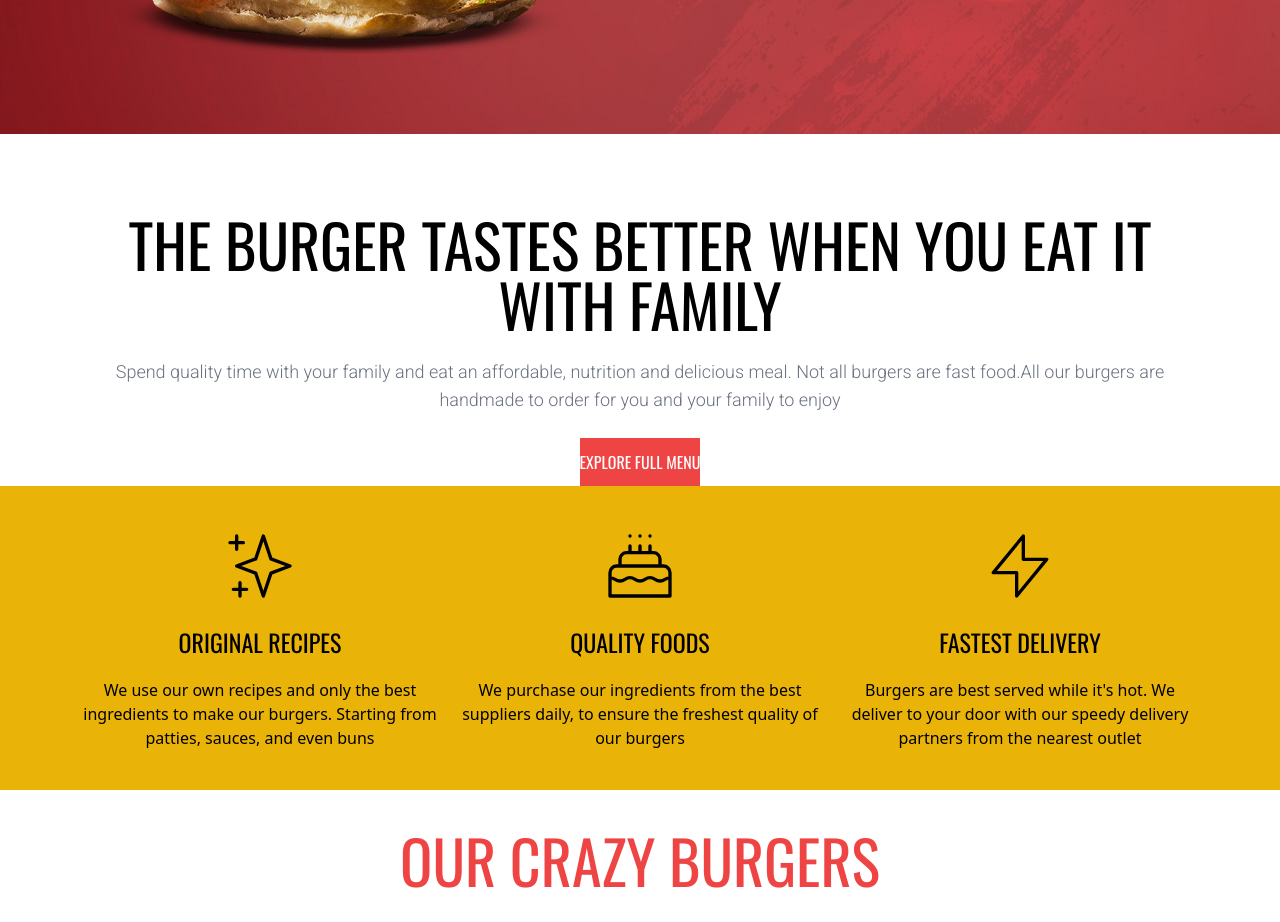
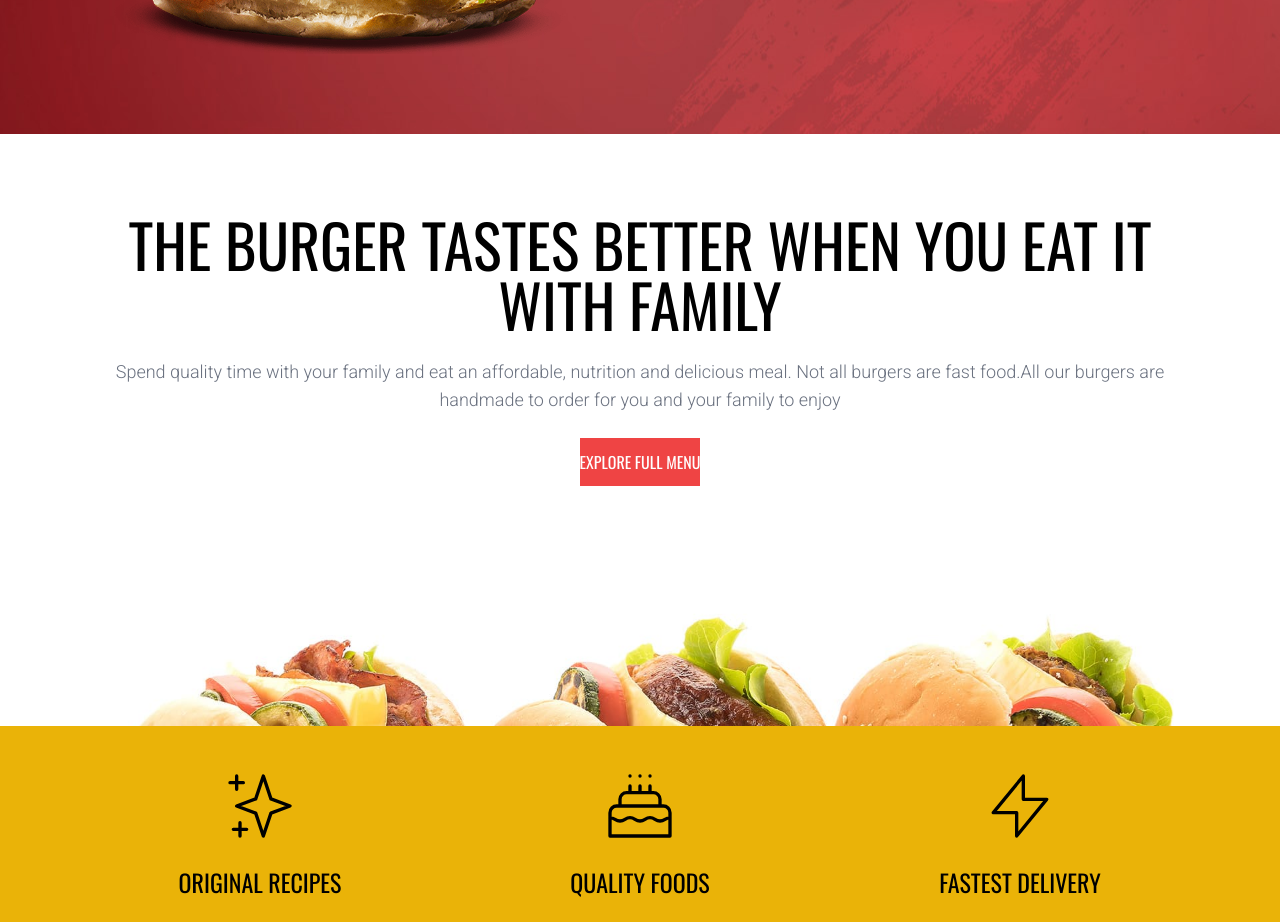
Before and after one commit to ongcg/ztm_1, a Nuxt app: page / in a window 1280 px wide. Shown: the part 600-1522 px from the top of the page. Built offline with nearby package versions, Linux system fonts and the light colour scheme.

Commit message:
Update link

```diff
--- a/pages/index.vue
+++ b/pages/index.vue
@@ -48,7 +48,7 @@
     </div>
     <div
       id="section 1"
-      class="text-center bg-[url('/about.jpg')] pb-70 bg-cover"
+      class="text-center bg-[url('/about.jpg')] pb-60 bg-cover"
     >
       <h1 class="text-6xl uppercase font-oswald text-center pt-20 px-24">
         The burger tastes better when you eat it with family
```
